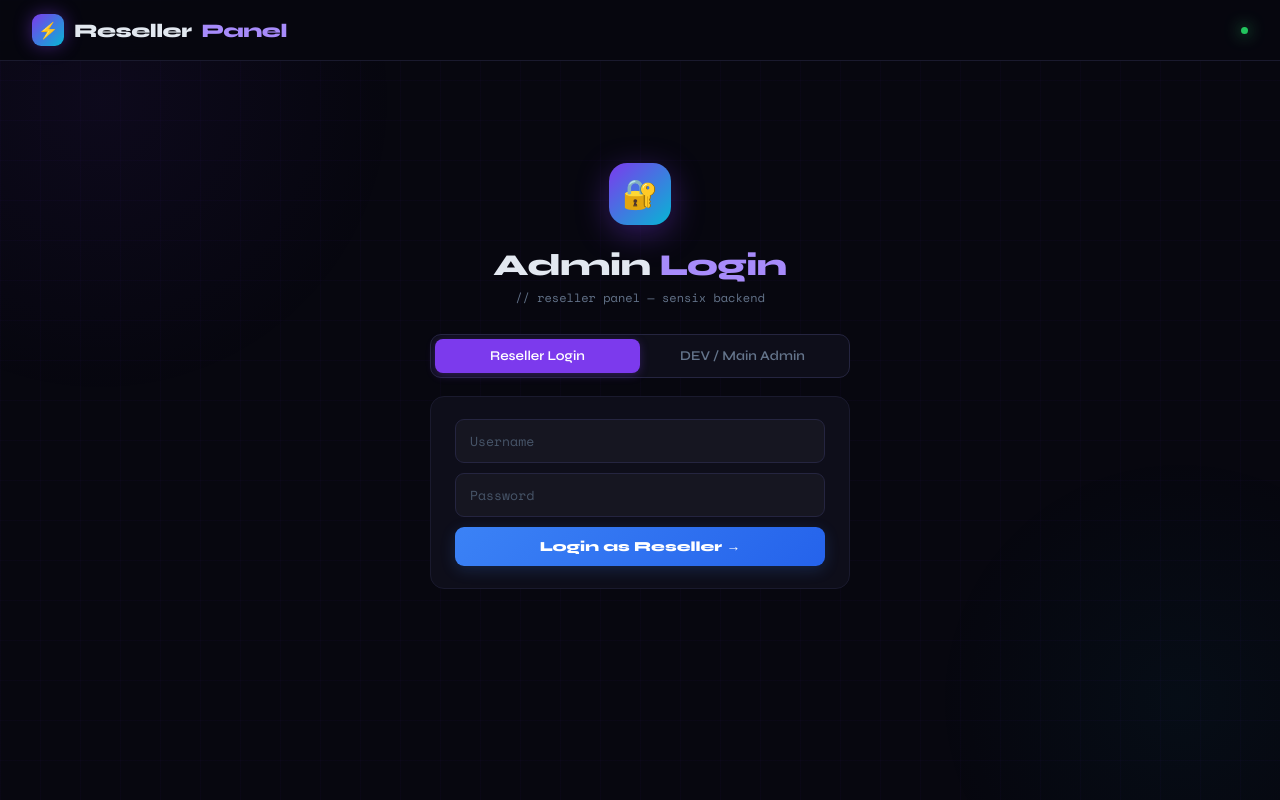
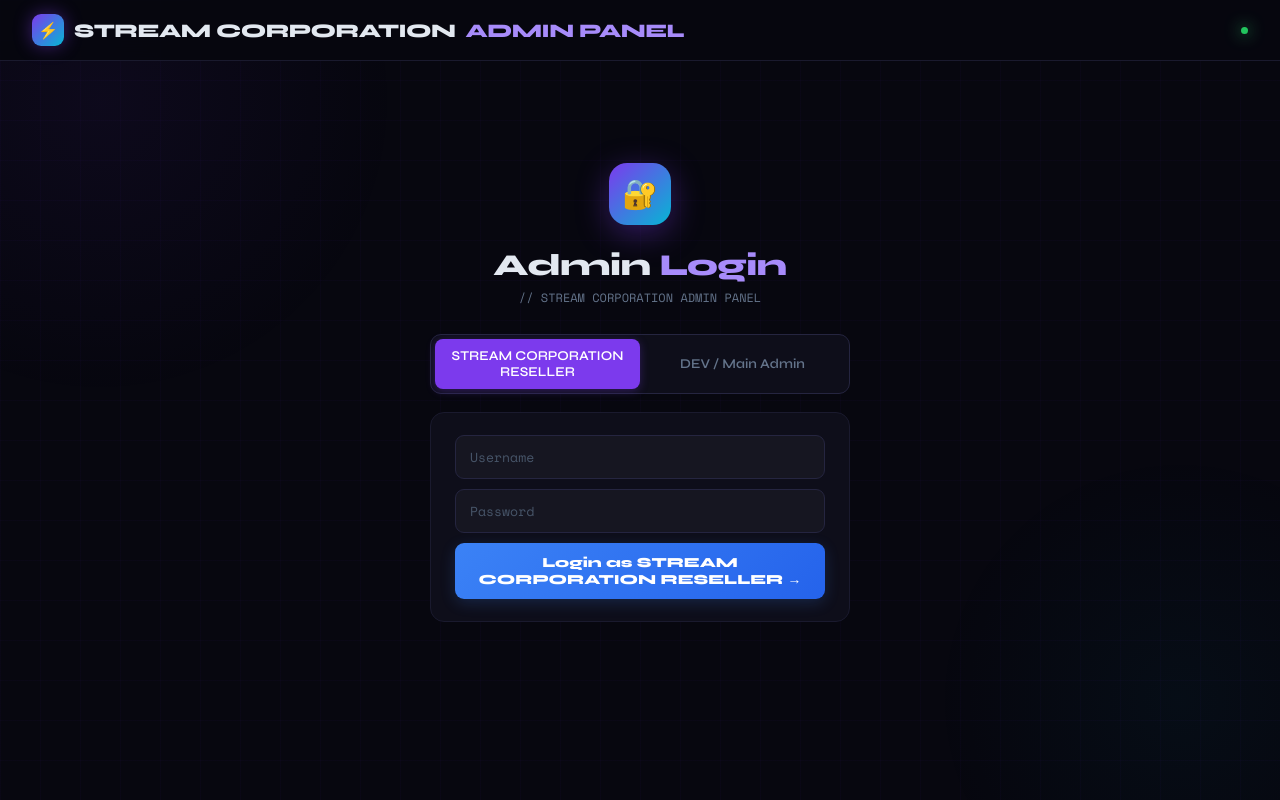
Before and after one commit to Nayem0089/uid-bypass, a Flask app: page / in a window 1280 px wide. Run offline with Flask 3, Linux system fonts and the light colour scheme.

Commit message:
Update index.html

```diff
--- a/templates/index.html
+++ b/templates/index.html
@@ -3,7 +3,7 @@
 <head>
 <meta charset="UTF-8">
 <meta name="viewport" content="width=device-width, initial-scale=1.0">
-<title>Reseller Panel</title>
+<title>STREAM CORPORATION ADMIN PANEL</title>
 <link href="https://fonts.googleapis.com/css2?family=Space+Mono:wght@400;700&family=Syne:wght@400;600;800&display=swap" rel="stylesheet">
 <style>
 :root{--bg:#07070f;--surface:#0e0e1a;--surface2:#13131f;--border:#1a1a2e;--border2:#252540;--accent:#7c3aed;--accent2:#a78bfa;--accent3:#c4b5fd;--green:#22c55e;--green2:#4ade80;--red:#ef4444;--yellow:#f59e0b;--blue:#3b82f6;--cyan:#06b6d4;--text:#e2e8f0;--muted:#64748b;--muted2:#475569;}
@@ -115,7 +115,7 @@ tr:hover td{background:rgba(124,58,237,0.04);}
 <body>
 
 <div class="header">
-  <div class="logo"><div class="logo-icon">⚡</div>Reseller<span>Panel</span></div>
+  <div class="logo"><div class="logo-icon">⚡</div>STREAM CORPORATION <span>ADMIN PANEL</span></div>
   <div class="header-right">
     <span class="status-dot"></span>
     <span id="header-role" class="role-badge"></span>
@@ -130,15 +130,15 @@ tr:hover td{background:rgba(124,58,237,0.04);}
 <div id="auth-gate">
   <div class="auth-logo-big">🔐</div>
   <h2>Admin <span style="color:var(--accent2)">Login</span></h2>
-  <p>// reseller panel — sensix backend</p>
+  <p>// STREAM CORPORATION ADMIN PANEL</p>
   <div class="tab-switcher">
-    <button class="tab-btn active" onclick="switchLoginTab('sub')">Reseller Login</button>
+    <button class="tab-btn active" onclick="switchLoginTab('sub')">STREAM CORPORATION RESELLER</button>
     <button class="tab-btn" onclick="switchLoginTab('main')">DEV / Main Admin</button>
   </div>
   <div id="login-sub" class="card">
     <input type="text" id="sub-user" placeholder="Username" autocomplete="off"/>
     <input type="password" id="sub-pass" placeholder="Password"/>
-    <button class="btn-blue" onclick="doSubLogin()">Login as Reseller →</button>
+    <button class="btn-blue" onclick="doSubLogin()">Login as STREAM CORPORATION RESELLER →</button>
     <div class="result" id="sub-login-err"></div>
   </div>
   <div id="login-main" class="card" style="display:none;">
```
